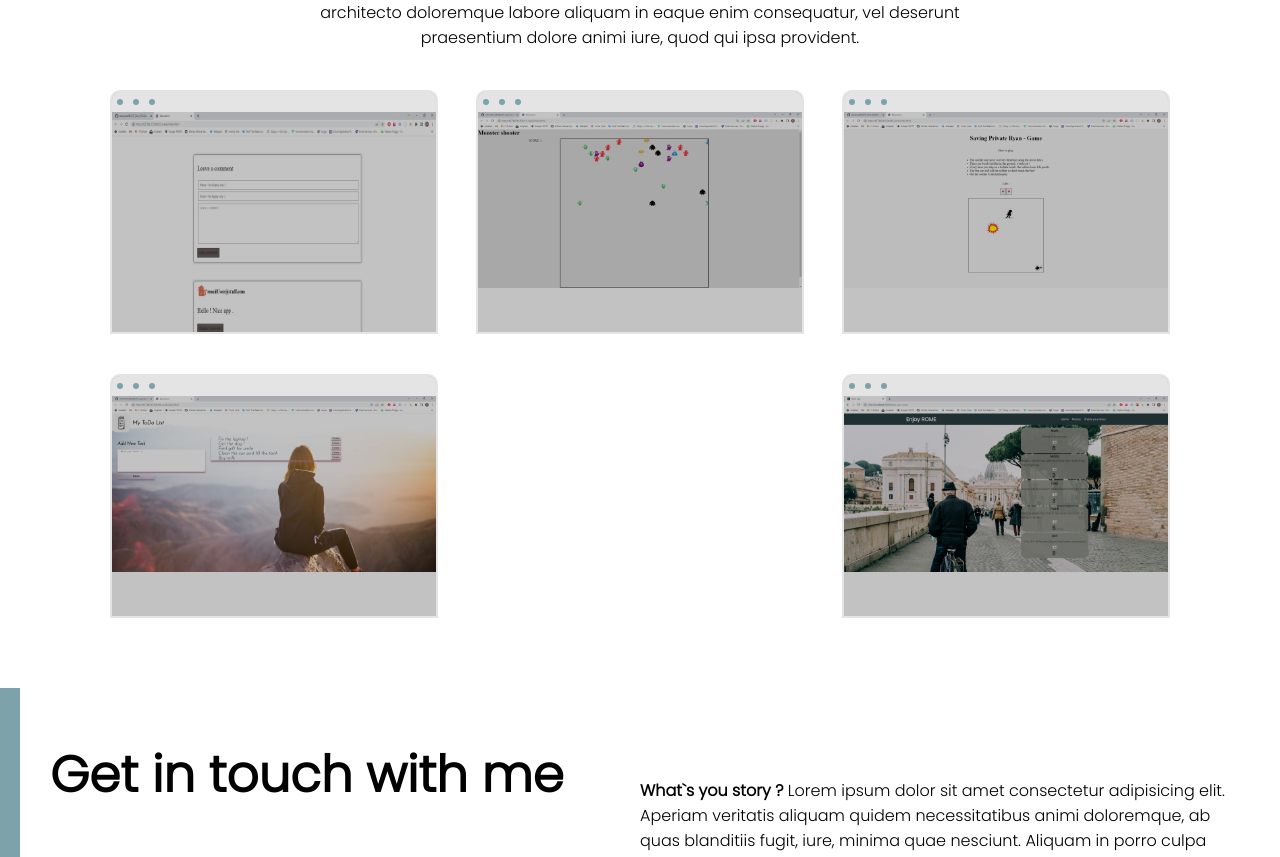
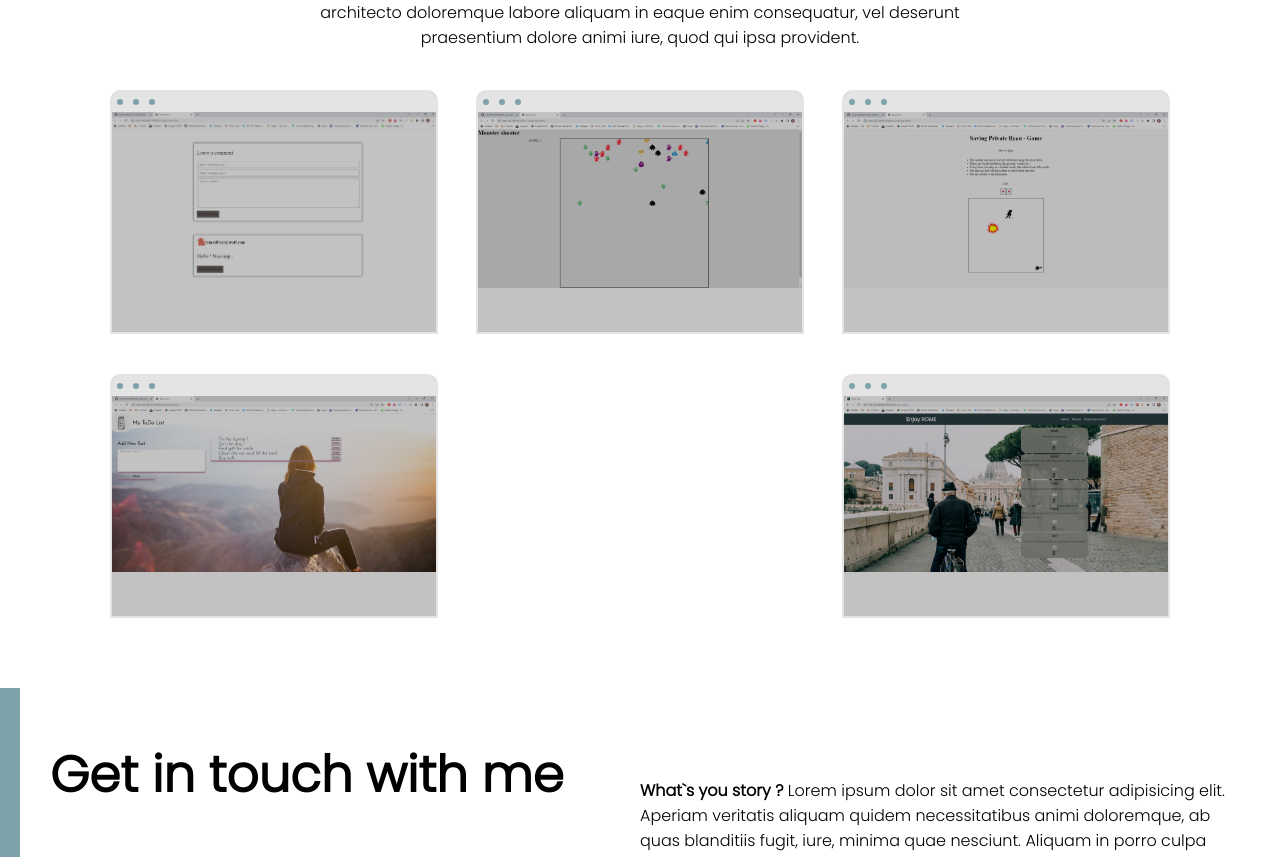
Before and after one commit to dangroza88/dangroza.dev, a React (Vite) app: page / in a window 1280 px wide. Shown: the part 1770-2627 px from the top of the page. Built offline with nearby package versions, Linux system fonts and the light colour scheme.

Commit message:
run test img 3

```diff
--- a/src/data.js
+++ b/src/data.js
@@ -2,7 +2,7 @@
 export const projects = [
     {
         id: 1,
-        img: "./src/components/img/c800.png",
+        img: "./src/components/img/c.box.png",
         title: "Comment Box",
         description: "lorem bla bla bla ",
         link: "http://www.patience-is-a-virtue.org/"
```
Also changed, not shown: src/components/img/c.box.png (added).
